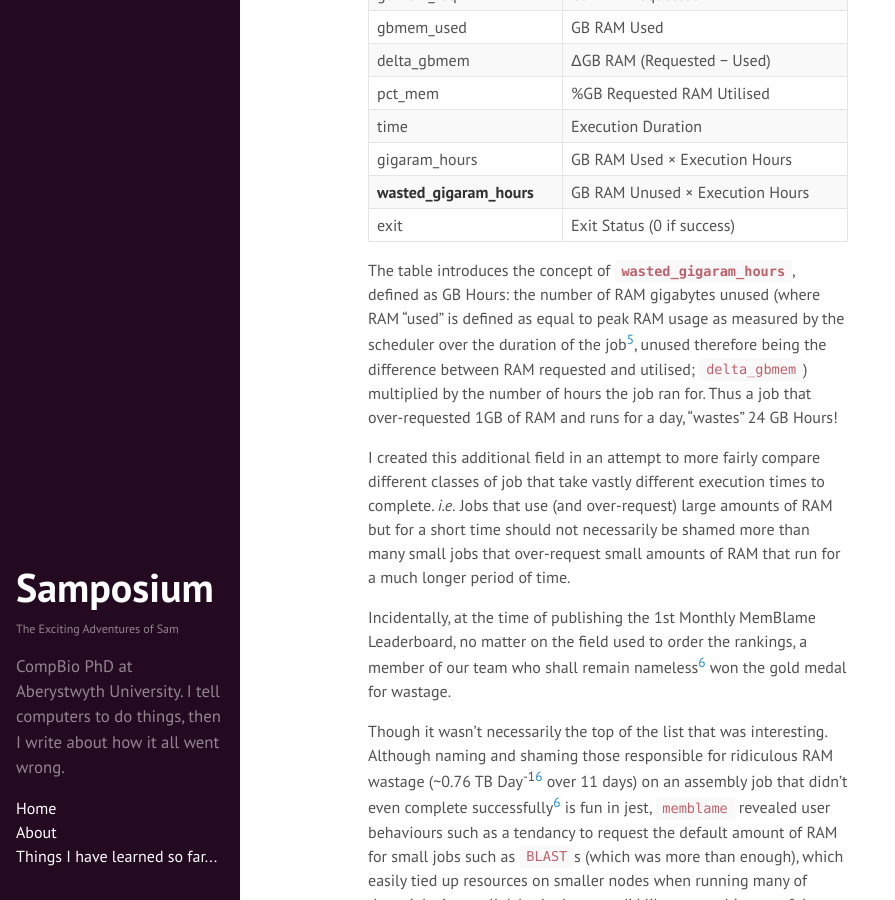
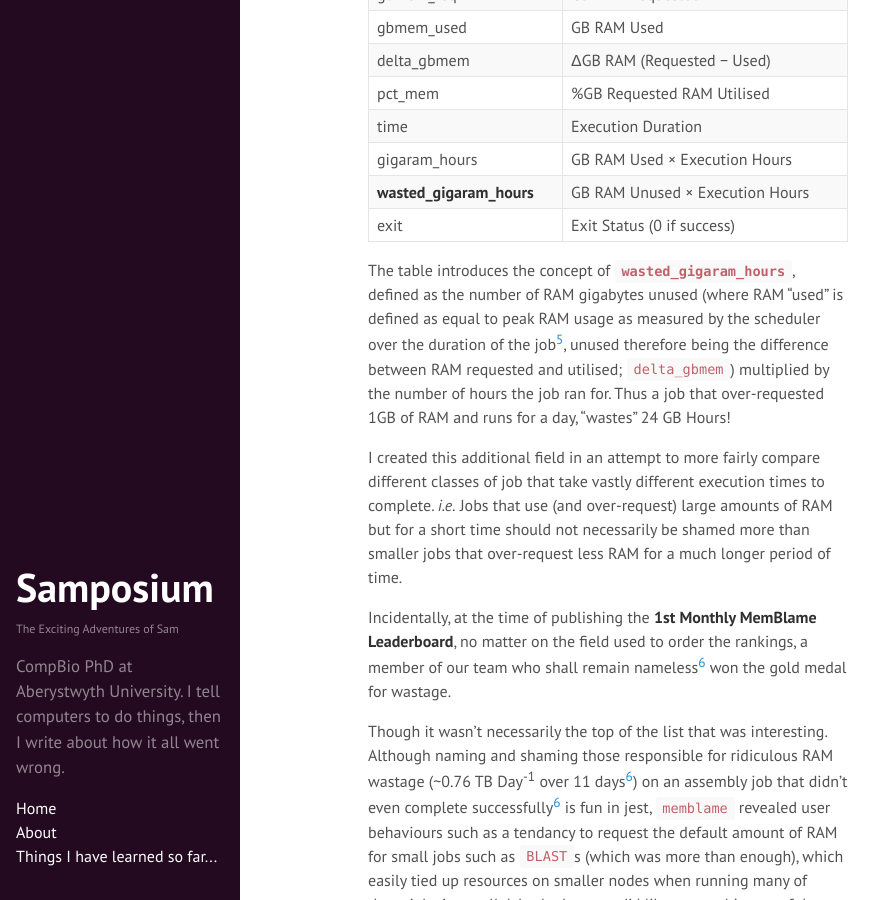
Before and after one commit to SamStudio8/samstudio8.github.io.off, a Jekyll site: the page built from _posts/2015-04-26-memblame.md, in a window 1280 px wide and 900 px high, scrolled down 989 px. Shown: the whole window, without its empty margins (0-895 px from the left). Built offline with Jekyll 4.4.1, drawn with Linux system fonts in a browser that asks for light colours; Markdown is read by kramdown in place of the engine named in the settings.

Commit message:
Update 2015-04-26-memblame.md

```diff
--- a/_posts/2015-04-26-memblame.md
+++ b/_posts/2015-04-26-memblame.md
@@ -42,7 +42,7 @@ The script dumps out a table detailing each job with the following fields as col
 | **wasted_gigaram_hours** | GB RAM Unused × Execution Hours      |
 | exit                     | Exit Status (0 if success)           |
 
-The table introduces the concept of **`wasted_gigaram_hours`**, defined as GB Hours:
+The table introduces the concept of **`wasted_gigaram_hours`**, defined as
 the number of RAM gigabytes unused (where RAM "used" is defined as equal to peak RAM usage
 as measured by the scheduler over the duration of the job[^5], unused therefore being
 the difference between RAM requested and utilised; `delta_gbmem`) multiplied by the number
@@ -52,16 +52,16 @@ of hours the job ran for. Thus a job that over-requested 1GB of RAM and runs for
 I created this additional field in an attempt to more fairly compare different classes
 of job that take vastly different execution times to complete. *i.e.* Jobs that use
 (and over-request) large amounts of RAM but for a short time should
-not necessarily be shamed more than many small jobs that over-request small amounts of
-RAM that run for a much longer period of time.
+not necessarily be shamed more than smaller jobs that over-request less RAM for a
+much longer period of time.
 
-Incidentally, at the time of publishing the 1st Monthly MemBlame Leaderboard, no matter
+Incidentally, at the time of publishing the **1st Monthly MemBlame Leaderboard**, no matter
 on the field used to order the rankings, a member of our team who shall remain
 nameless[^6] won the gold medal for wastage.
 
 Though it wasn't necessarily the top of the list that was interesting. Although naming
-and shaming those responsible for ridiculous RAM wastage (~0.76 TB Day<sup>-1</sup>[^6] over
-11 days)
+and shaming those responsible for ridiculous RAM wastage (~0.76 TB Day<sup>-1</sup> over
+11 days[^6])
 on an assembly job that didn't even complete successfully[^6] is fun in jest, `memblame`
 revealed user behaviours such as a tendancy to request the default amount of RAM for
 small jobs such as `BLAST`s (which was more than enough), which easily tied up resources
```
